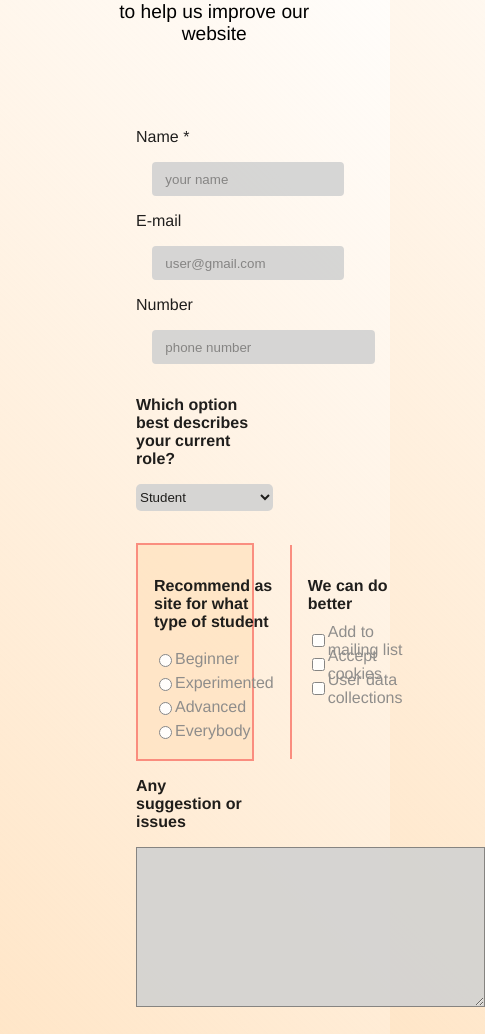
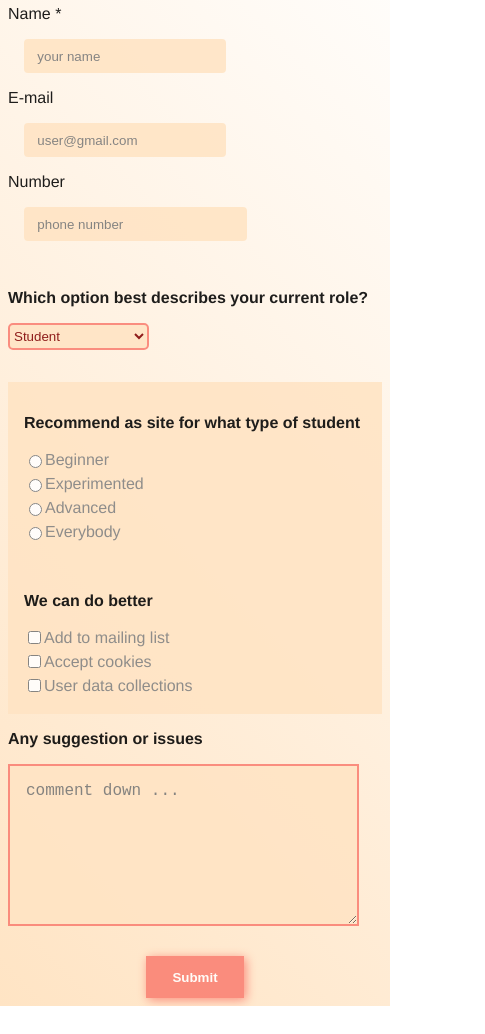
Before and after one commit to Tsirimaholy/FCCSurveyForm, a website: page index.html in a window 390 px wide. Shown: the part 138-1172 px from the top of the page, 485 px wide, since content can reach past the window. After the commit the page ends 1144 px from the top, so only its background shows below. Drawn offline with Linux system fonts and the light colour scheme.

Commit message:
[iphone X] design update

```diff
--- a/index.html
+++ b/index.html
@@ -20,7 +20,7 @@
     </p>
   </header>
   <div class="form-container">
-    <form action="POST" id="survey-form">
+    <form method="POST" id="survey-form" action="#">
       <div class="input-grp">
         <label for="name" id="name-label">
           Name *
@@ -28,17 +28,17 @@
         </label>
         <label for="email" id="email-label">
           E-mail
-          <input type="email" name="" id="email" placeholder="user@gmail.com" required />
+          <input type="email" id="email" placeholder="user@gmail.com" required />
         </label>
         <label for="number" id="number-label">
           Number
-          <input type="number" name="" id="number" placeholder="phone number" min="0" max="9999999999" />
+          <input type="number" id="number" placeholder="phone number" min="0" max="9999999999" />
         </label>
       </div>
 
       <div class="role">
         <p class="p-tag">Which option best describes your current role?</p>
-        <select name="" id="dropdown">
+        <select id="dropdown">
           <option value="" disabled>Select your position</option>
           <option value="">Student</option>
           <option value="">Full time job</option>
@@ -50,32 +50,36 @@
       <div class="ckecking">
         <div class="radio-group">
           <p class="p-tag">Recommend as site for what type of student</p>
-          <label for="">
+          <label for="radio">
             <input type="radio" name="recommendation" id="radio" value="Beginner" />
-            Beginner</label>
-          <label for="">
-            <input type="radio" name="recommendation" id="" value="Experimented" />
+            Beginner
+          </label>
+          <label for="recommendation-0">
+            <input type="radio" name="recommendation" id="recommendation-0" value="Experimented" />
             Experimented</label>
-          <label for="">
-            <input type="radio" name="recommendation" id="" value="Advanced" />
+          <label for="recommendation-1">
+            <input type="radio" name="recommendation" id="recommendation-1" value=" Advanced" />
             Advanced</label>
-          <label for="">
-            <input type="radio" name="recommendation" id="" value="everybody" />
+          <label for="recommendation-3">
+            <input type="radio" name="recommendation" id="recommendation-3" value="everybody" />
             Everybody</label>
         </div>
         <div class="checkbox-grp">
           <p class="p-tag">We can do better</p>
-          <label for=""> <input type="checkbox" name="" id="" value="mail-list" />Add to mailing list
+          <label for="mail">
+            <input type="checkbox" id="mail" value="mail-list" />
+            Add to mailing list
           </label>
-          <label for=""> <input type="checkbox" name="" id="" value="cookies" />
+          <label for="cookies"> <input type="checkbox" id="cookies" value="cookies" />
             Accept cookies</label>
-          <label for=""> <input type="checkbox" name="" id="" value="data-coll" />
+          <label for="data-collection">
+            <input type="checkbox" id="data-collection" value="data-coll" />
             User data collections</label>
         </div>
       </div>
       <div class="end">
         <p class="p-tag">Any suggestion or issues</p>
-        <textarea name="" id="" cols="30" rows="7"></textarea>
+        <textarea id="textarea" cols="30" rows="7" placeholder="comment down ..."></textarea>
         <input type="submit" id='submit' value="Submit" />
       </div>
     </form>
--- a/style.css
+++ b/style.css
@@ -3,14 +3,16 @@
 :root {
   --soft-grey: rgb(209, 209, 209);
   --soft-grey-2: rgb(194, 193, 193);
-  --soft-shadow: 2px 2px 10px black;
+  --soft-shadow: 2px 2px 10px var(--primary-color);
+  --primary-color: salmon;
+  --secondary-color: #ffe4c4;
 }
 
 body {
   padding-left: 4em;
   padding-right: 4em;
   font-family: "Franklin Gothic Medium", "Arial Narrow", Arial, sans-serif;
-  background: linear-gradient(45deg, #ffe4c4, transparent);
+  background: linear-gradient(45deg, var(--secondary-color), transparent);
 }
 
 header {
@@ -40,15 +42,19 @@ input[type="radio"]:hover {
   cursor: pointer;
 }
 .input-grp input {
+  background-color: var(--secondary-color);
   margin: 1rem;
   height: 2rem;
   padding-left: 1em;
-  background: var(--soft-grey);
   border: 0;
   border-radius: 4px;
+  color: maroon;
+  transition: cubic-bezier(0.18, 0.89, 0.32, 1.28);
+  transition-duration: 0.2s;
 }
 .input-grp input:focus {
-  background-color: var(--soft-grey-2);
+  transform: scale(1.02);
+  outline: 2px solid var(--primary-color);
 }
 .input-grp {
   display: block;
@@ -64,12 +70,10 @@ input[type="radio"]:hover {
 }
 
 #dropdown {
-  border: none;
-  background-color: var(--soft-grey);
+  color: maroon;
+  border: 2px solid var(--primary-color);
+  background-color: var(--secondary-color);
   height: 2em;
-  /*font-size: large;
-  padding-left: 5px;
-  */
   border-radius: 5px;
   -webkit-border-radius: 5px;
   -moz-border-radius: 5px;
@@ -82,14 +86,14 @@ input[type="radio"]:hover {
   margin-top: 2rem;
   display: flex;
   justify-content: space-evenly;
-  border: 2px solid salmon;
-  background-color: bisque;
+  border: 2px solid var(--primary-color);
+  background-color: var(--secondary-color);
 }
 .ckecking > * {
   padding: 1em;
 }
 .checkbox-grp {
-  border-left: 2px solid salmon;
+  border-left: 2px solid var(--primary-color);
 }
 .radio-group label,
 .checkbox-grp label {
@@ -108,12 +112,17 @@ textarea {
   outline: none;
   padding: 1em;
   font-size: large;
-  background-color: var(--soft-grey);
+  background-color: var(--secondary-color);
+  border: 2px solid var(--primary-color);
+  transition: cubic-bezier(0.18, 0.89, 0.32, 1.28);
+  transition-duration: 0.2s;
 }
 textarea:focus {
-  transform: scale(1.01);
+  transform: scale(1.02);
 }
-
+.role{
+  margin-top: 3em;
+}
 .p-tag {
   font-weight: bolder;
   text-decoration: dotted;
@@ -125,10 +134,44 @@ textarea:focus {
 #submit {
   background: salmon;
   border: 0;
-  padding: 1em;
+  padding: 1em 2em ;
   color: white;
   font-weight: bold;
   display: block;
   margin: auto;
   margin-top: 2em;
+  box-shadow: var(--soft-shadow);
+  transition: cubic-bezier(0.18, 0.89, 0.32, 1.28);
+  transition-duration: 0.2s;
 }
+
+#submit:active{
+  transform: scale(1.05);
+}
+
+
+@media screen and (min-width:375px) and (max-width:812px){
+
+  body{
+    padding: 0;
+  }
+  #survey-form{
+    padding: 0;
+  }
+
+  /* input */
+  .input-grp input{
+    display: block;
+    width: 50%;
+  }
+
+  .ckecking{
+    flex-wrap: wrap;
+    justify-content: left;
+    border: none;
+    width: 100%;
+  }
+  .checkbox-grp{
+    border: none;
+  }
+}
```
